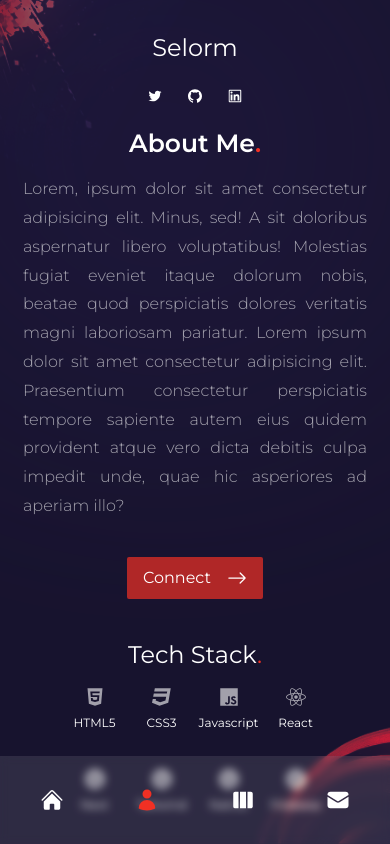
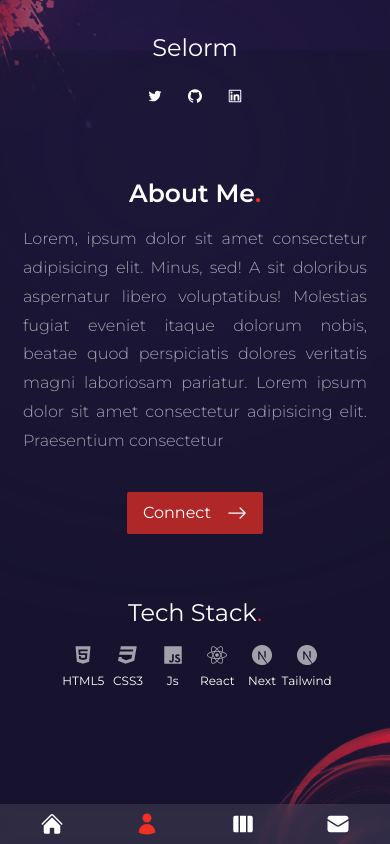
Before and after one commit to ranselorm/port, a Next.js app: page /about in a window 390 px wide. Built offline with nearby package versions, Linux system fonts and the light colour scheme.

Commit message:
responsive fix

```diff
--- a/components/Nav.jsx
+++ b/components/Nav.jsx
@@ -10,13 +10,8 @@ import {
 const links = [
   { name: "home", path: "/", icon: <HiHome /> },
   { name: "about", path: "/about", icon: <HiUser /> },
-  // { name: "services", path: "/services", icon: <HiRectangleGroup /> },
   { name: "work", path: "/work", icon: <HiViewColumns /> },
-  // {
-  //   name: "testimonials",
-  //   path: "/testimonials",
-  //   icon: <HiChatBubbleBottomCenterText />,
-  // },
+
   {
     name: "contact",
     path: "/contact",
@@ -34,7 +29,7 @@ const Nav = () => {
   const pathname = router.pathname;
   return (
     <nav className="flex flex-col items-center xl:justify-center fixed gap-y-4 h-max mt-auto bottom-0 xl:right-[2%] z-50 top-0 w-full xl:w-16 xl:max-w-md xl:h-screen">
-      <div className="w-full flex xl:flex-col justify-between xl:justify-center items-center gap-y-10 px-10 md:px-40 xl:px-0  xl:h-max py-8 bg-white/10 backdrop-blur-sm text-2xl xl:text-xl xl:rounded-full">
+      <div className="w-full flex xl:flex-col justify-between xl:justify-center items-center gap-y-10 px-10 md:px-40 xl:px-0 xl:h-max py-2 xl:py-10 bg-white/10 backdrop-blur-sm text-2xl xl:text-xl xl:rounded-full">
         {links.map((link, index) => (
           <Link
             href={link.path}
--- a/pages/about/index.jsx
+++ b/pages/about/index.jsx
@@ -23,7 +23,7 @@ const aboutData = [
         icon: <FaCss3 />,
       },
       {
-        title: "Javascript",
+        title: "Js",
         icon: <FaJs />,
       },
       {
@@ -38,14 +38,6 @@ const aboutData = [
         title: "Tailwind",
         icon: <SiNextdotjs />,
       },
-      {
-        title: "Native",
-        icon: <SiNextdotjs />,
-      },
-      {
-        title: "Firebase",
-        icon: <SiNextdotjs />,
-      },
     ],
   },
 ];
@@ -54,7 +46,7 @@ const About = () => {
   const [index, setIndex] = useState(0);
 
   return (
-    <div className="py-32 text-center h-screen bg-primary/30">
+    <div className="py-32 text-center h-screen bg-primary/30 mt-[50px] xl:mt-0">
       <Circles />
       <div className="flex flex-col xl:flex-row container mx-auto h-full items-center gap-x-6">
         {/* text */}
@@ -80,9 +72,6 @@ const About = () => {
             fugiat eveniet itaque dolorum nobis, beatae quod perspiciatis
             dolores veritatis magni laboriosam pariatur. Lorem ipsum dolor sit
             amet consectetur adipisicing elit. Praesentium consectetur
-            perspiciatis tempore sapiente autem eius quidem provident atque vero
-            dicta debitis culpa impedit unde, quae hic asperiores ad aperiam
-            illo?
           </motion.p>
           <Link href={"/contact"}>
             <motion.button
@@ -102,7 +91,7 @@ const About = () => {
           initial="hidden"
           animate="show"
           exit="hidden"
-          className="flex flex-col items-center justify-center flex-1 w-full xl:max-w-[48%] mt-[40px] xl:mt-0"
+          className="flex flex-col items-center justify-center flex-1 w-full xl:max-w-[48%] mt-[20px] xl:mt-0"
         >
           <div className="flex gap-x-4 xl:gap-x-8 xl:mx-0">
             {aboutData.map((item, itemIndex) => {
@@ -119,7 +108,7 @@ const About = () => {
             })}
           </div>
           {/* -------------------------------------------------------------------------------- */}
-          <div className="grid grid-cols-4 gap-x-4 xl:gap-y-2 gap-y-1 max-w-[70%] text-white/60 xl:mt-10 mt-4">
+          <div className="grid grid-cols-6 xl:grid-cols-4 gap-x-4 xl:gap-y-2 gap-y-1 max-w-[70%] text-white/60 xl:mt-10 mt-4">
             {aboutData[index].info.map((item, itemIndex) => {
               return (
                 <div key={itemIndex}>
```
